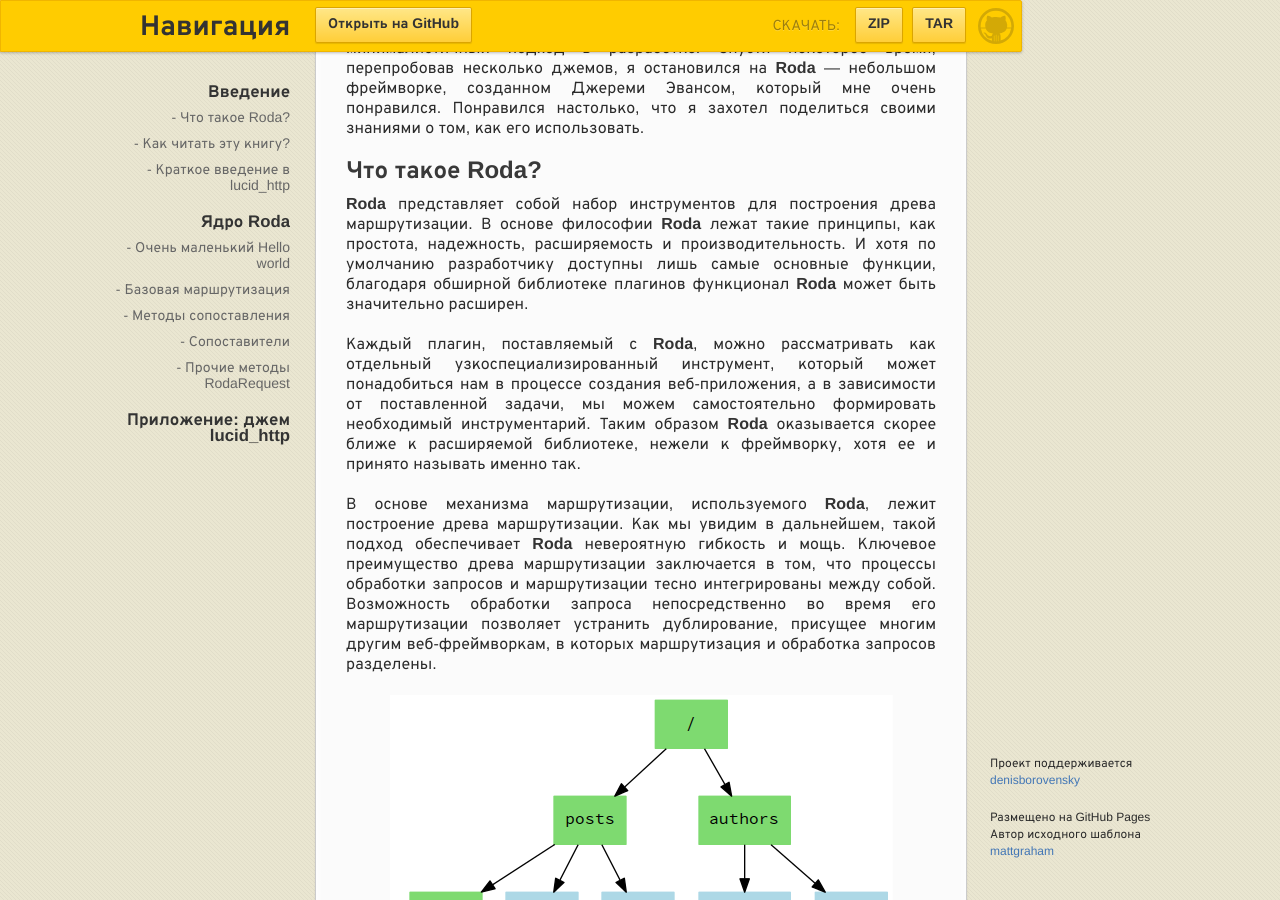
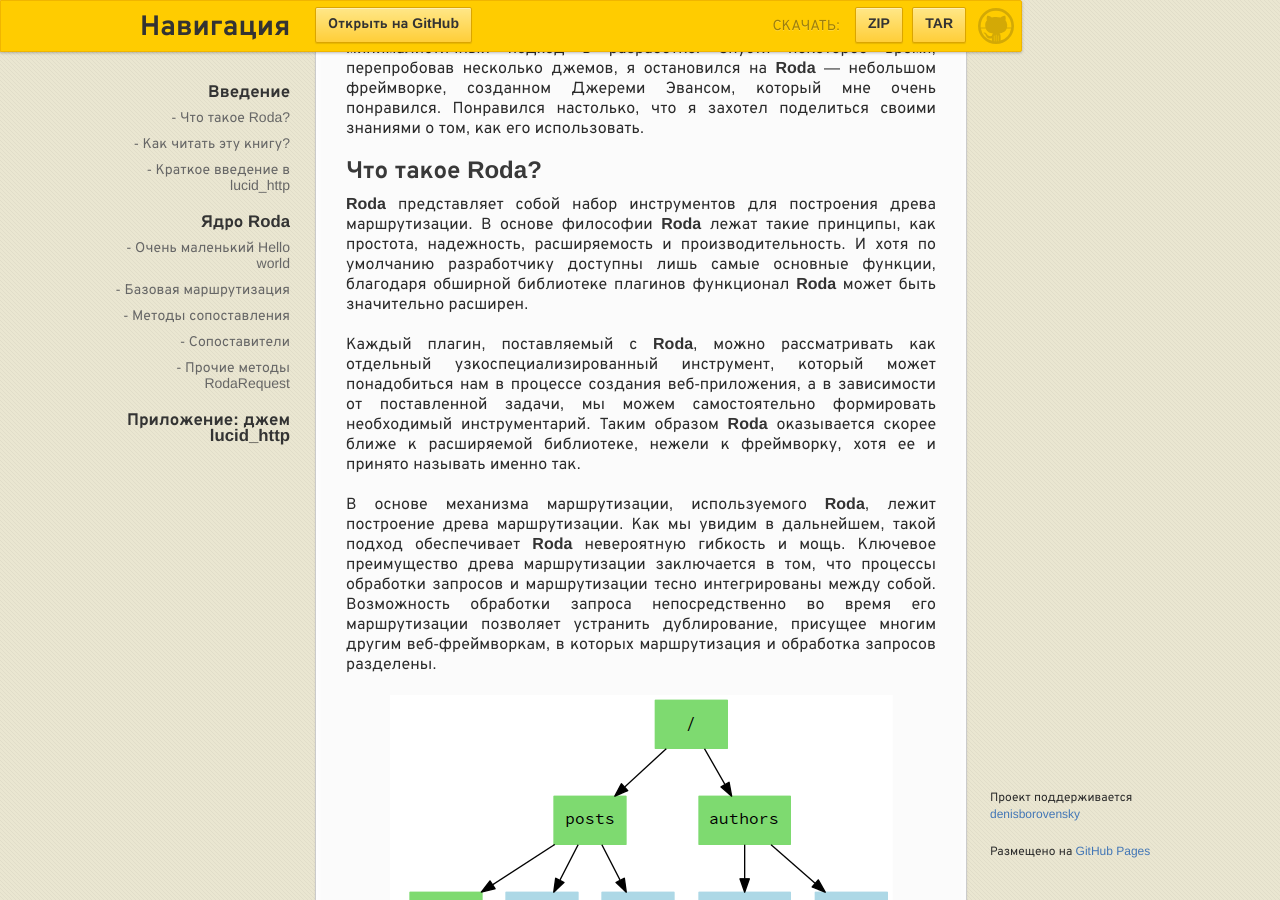
Before and after one commit to denisborovensky/github-pages-ebook-template, a Jekyll site: the page built from index.md, in a window 1280 px wide and 900 px high, scrolled down 498 px. Built offline with Jekyll 4.4.1, drawn with Linux system fonts in a browser that asks for light colours; some web fonts are replaced; our own code applies the rules of GitHub Pages for plain Markdown files.

Commit message:
fix: change copyright information

```diff
--- a/_layouts/default.html
+++ b/_layouts/default.html
@@ -50,7 +50,7 @@
         {% if site.github.is_project_page %}
           <p><small>Проект поддерживается <a href="{{ site.github.owner_url }}">{{ site.github.owner_name }}</a></small></p>
         {% endif %}
-        <p><small>Размещено на GitHub Pages<br>Автор исходного шаблона <a href="https://github.com/mattgraham">mattgraham</a></small></p>
+        <p><small>Размещено на <a href="https://pages.github.com/">GitHub Pages</a></small></p>
       </footer>
     </div>
   </body>
```
